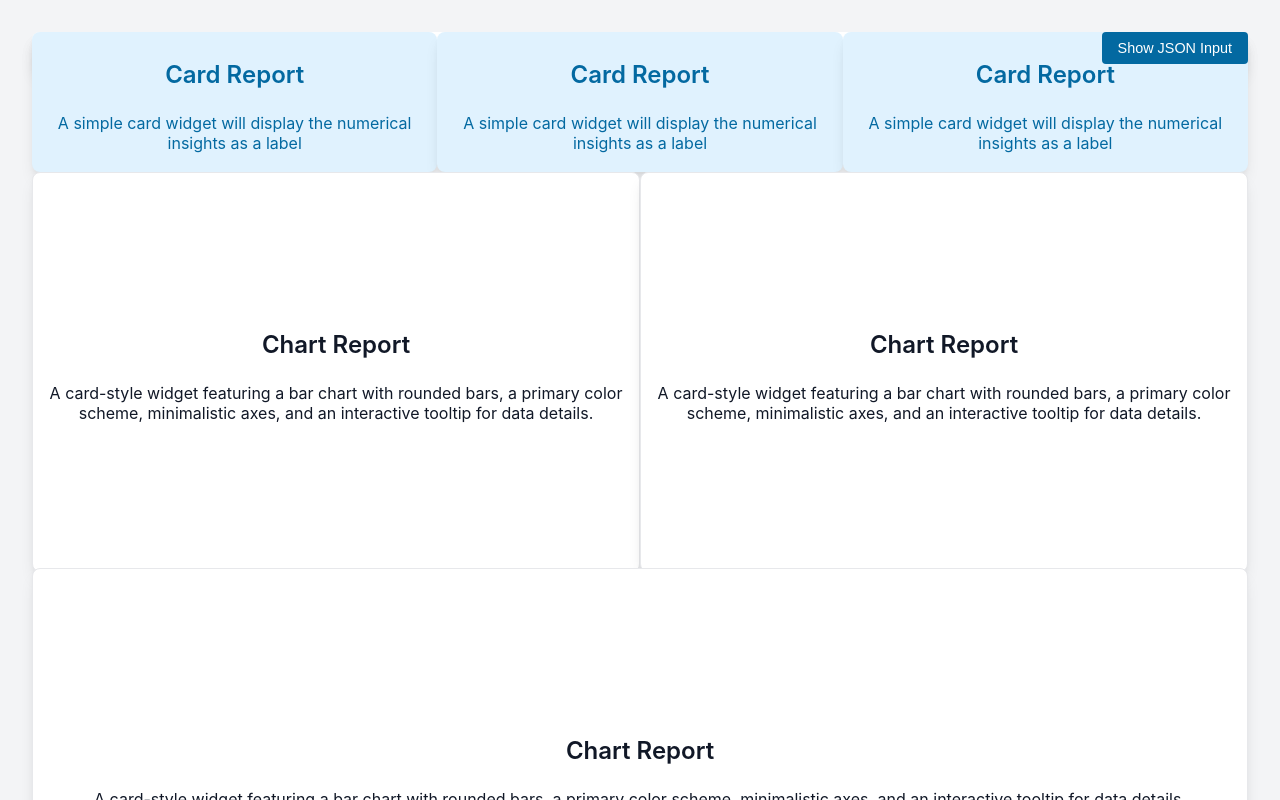
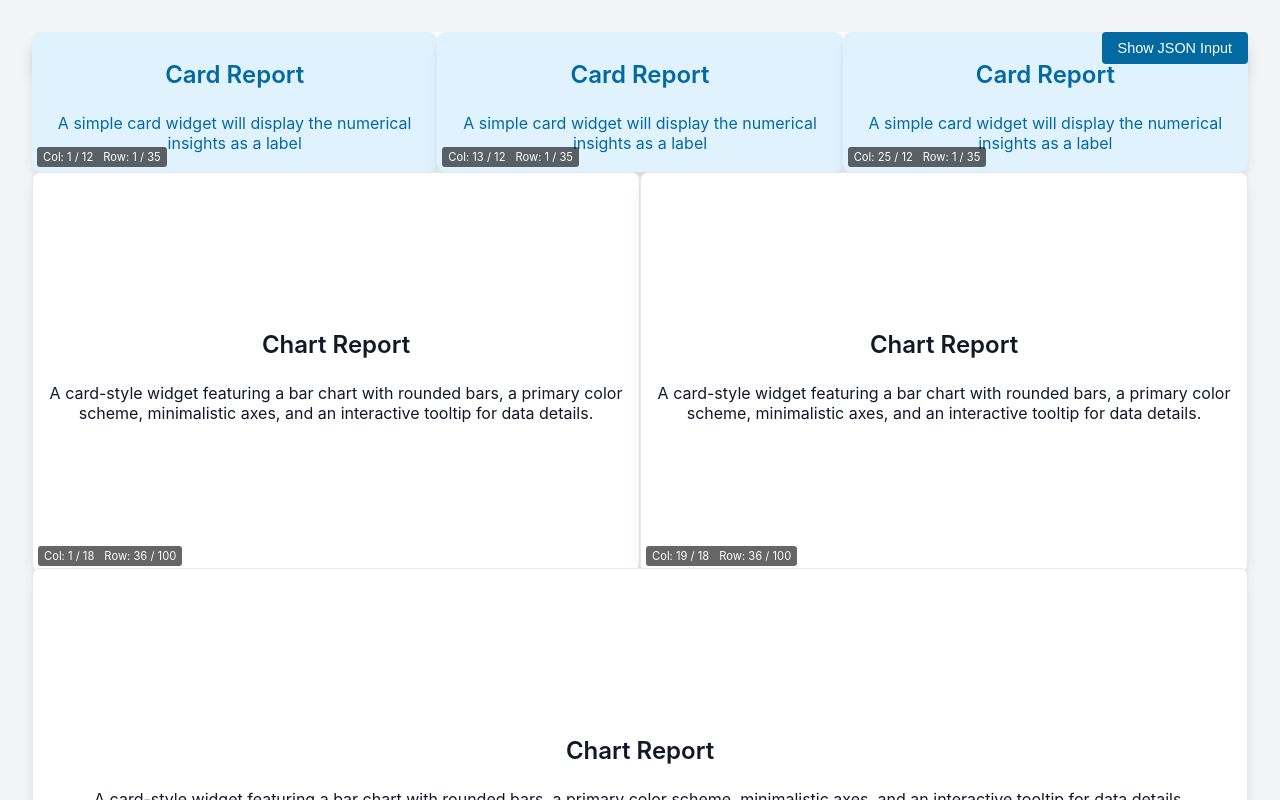
Before and after one commit to satheesh66/grid_preview, a React (Vite) app: page / in a window 1280 px wide. Shown: the top 800 px of the page. Built offline with nearby package versions, Linux system fonts and the light colour scheme.

Commit message:
Feat: Add visual grid debug information to widgets

```diff
--- a/src/App.css
+++ b/src/App.css
@@ -1,4 +1,3 @@
-
 .dashboard {
   padding: 2rem;
   position: relative; /* Added for positioning context */
@@ -103,6 +102,7 @@
   text-align: center;
   overflow: hidden;
   transition: all 0.3s ease-in-out; /* Added transition for smoother effects */
+  position: relative; /* For positioning debug info */
 }
 
 .widget h3 {
@@ -116,3 +116,16 @@
   font-size: 1rem;
   color: inherit; /* Inherit color from parent widget style */
 }
+
+.grid-debug-info {
+  position: absolute;
+  bottom: 5px;
+  left: 5px;
+  background-color: rgba(0, 0, 0, 0.6);
+  color: white;
+  padding: 3px 6px;
+  border-radius: 3px;
+  font-size: 0.7rem;
+  display: flex;
+  gap: 10px;
+}
--- a/src/components/Widget.jsx
+++ b/src/components/Widget.jsx
@@ -1,4 +1,3 @@
-
 import { getCssVar } from '../utils/styleUtils';
 import { getWidgetGridStyles } from '../utils/gridUtils';
 
@@ -12,10 +11,16 @@ const Widget = ({ widget }) => {
     border: widget.WidgetStyles.border,
   };
 
+  const { colStart, rowStart, colSpan, rowSpan } = widget.GridLayoutConfig;
+
   return (
     <div className="widget" style={{ ...gridStyles, ...inlineStyles }}>
       <h3>{widget.ReferenceFromWidgetList.WidgetName}</h3>
       <p>{widget.ReferenceFromWidgetList.Appearance}</p>
+      <div className="grid-debug-info">
+        <span>Col: {colStart} / {colSpan}</span>
+        <span>Row: {rowStart} / {rowSpan}</span>
+      </div>
     </div>
   );
 };
```
